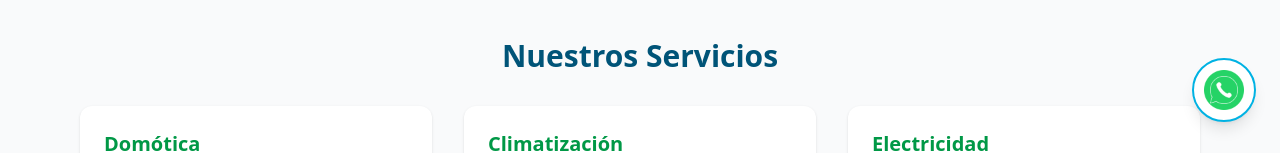
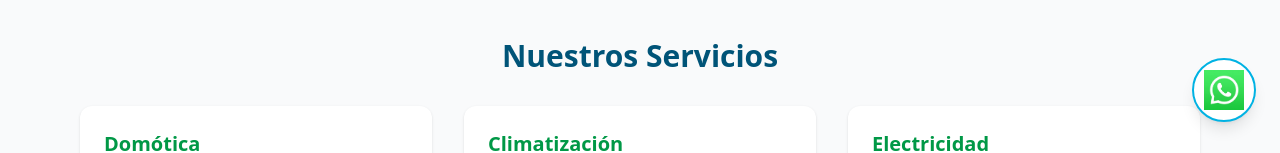
Before and after one commit to tecsolv2025/tecsolv-landing, a plain HTML site: page index.html in a window 1280 px wide. Shown: the part 654-807 px from the top of the page. Drawn offline with nearby package versions, Linux system fonts and the light colour scheme.

Commit message:
Update index.html

```diff
--- a/index.html
+++ b/index.html
@@ -206,7 +206,7 @@
  <!-- Botón flotante de WhatsApp con logo optimizado -->
 <a href="https://wa.me/543364311710?text=Hola%20Tecsolv%2C%20quiero%20asesoramiento" target="_blank" aria-label="Abrir WhatsApp Tecsolv"
    class="fixed bottom-6 right-6 w-16 h-16 rounded-full shadow-lg bg-white flex items-center justify-center hover:scale-105 transition border-2 border-[#00B2E3]">
-  <img src="wsp.webp" alt="WhatsApp Logo" class="w-10 h-10" />
+  <img src="whatsapp-logo.png" alt="WhatsApp Logo" class="w-10 h-10" />
 </a>
   </a>
 </body>
```
